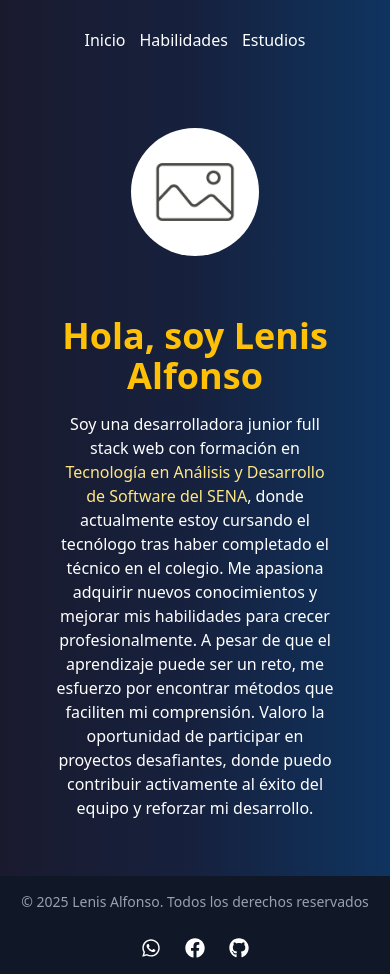
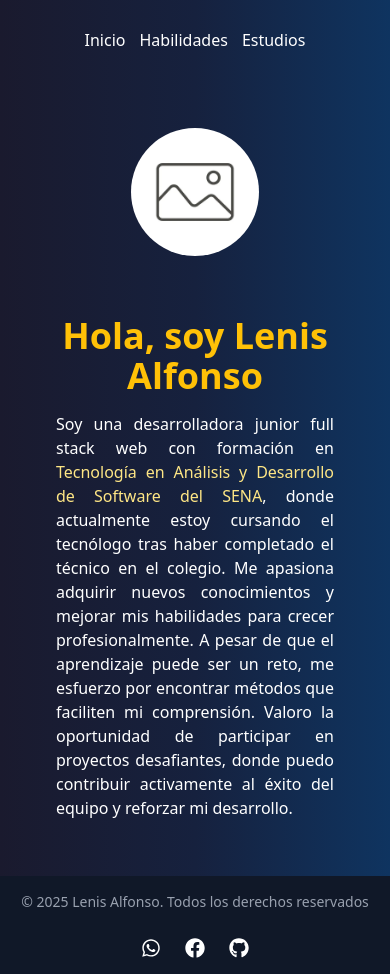
Before and after one commit to Lenis2007/PORTFOLIO-E, a React (Vite) app: page / in a window 390 px wide. Built offline with nearby package versions, Linux system fonts and the light colour scheme.

Commit message:
Cambio de responsive

```diff
--- a/src/Components/Pages/Home/Home.jsx
+++ b/src/Components/Pages/Home/Home.jsx
@@ -13,7 +13,7 @@ export const Home = () => {
 
       <div className='text-center lg:text-left max-w-lg'>
         <h1 className='text-4xl font-bold mb-4 text-[#FFC107]'>Hola, soy Lenis Alfonso</h1>
-        <p>
+        <p className='text-justify'>
           Soy una desarrolladora junior full stack web con formación en <span className='text-amber-200'>Tecnología en Análisis y Desarrollo de Software del SENA</span>, donde actualmente estoy cursando el tecnólogo tras haber completado el técnico en el colegio. Me apasiona adquirir nuevos conocimientos y mejorar mis habilidades para crecer profesionalmente. A pesar de que el aprendizaje puede ser un reto, me esfuerzo por encontrar métodos que faciliten mi comprensión. Valoro la oportunidad de participar en proyectos desafiantes, donde puedo contribuir activamente al éxito del equipo y reforzar mi desarrollo.
         </p>
       </div>
```
